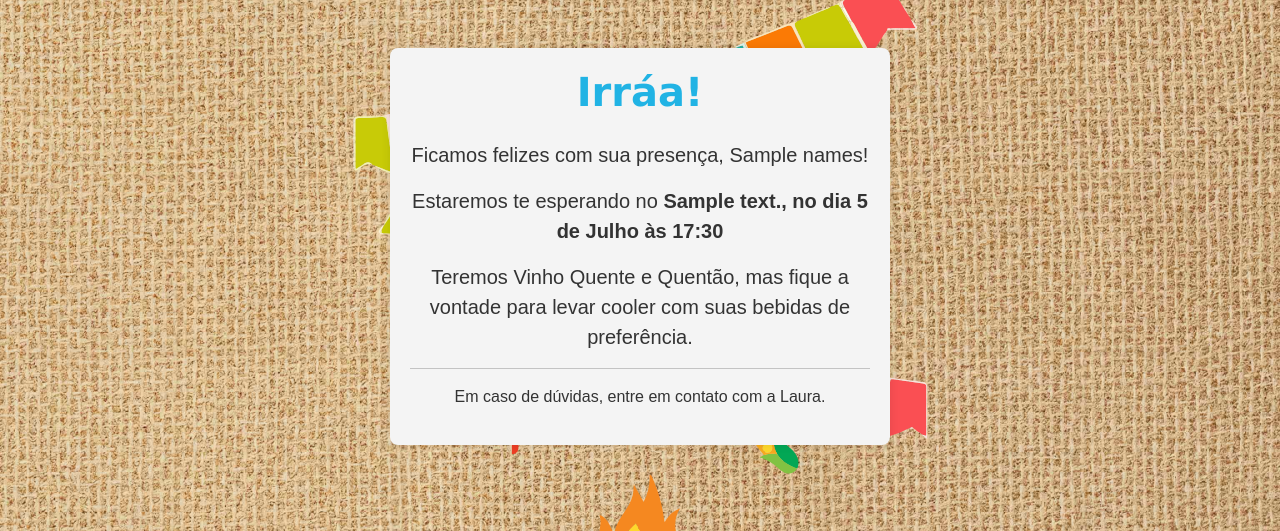
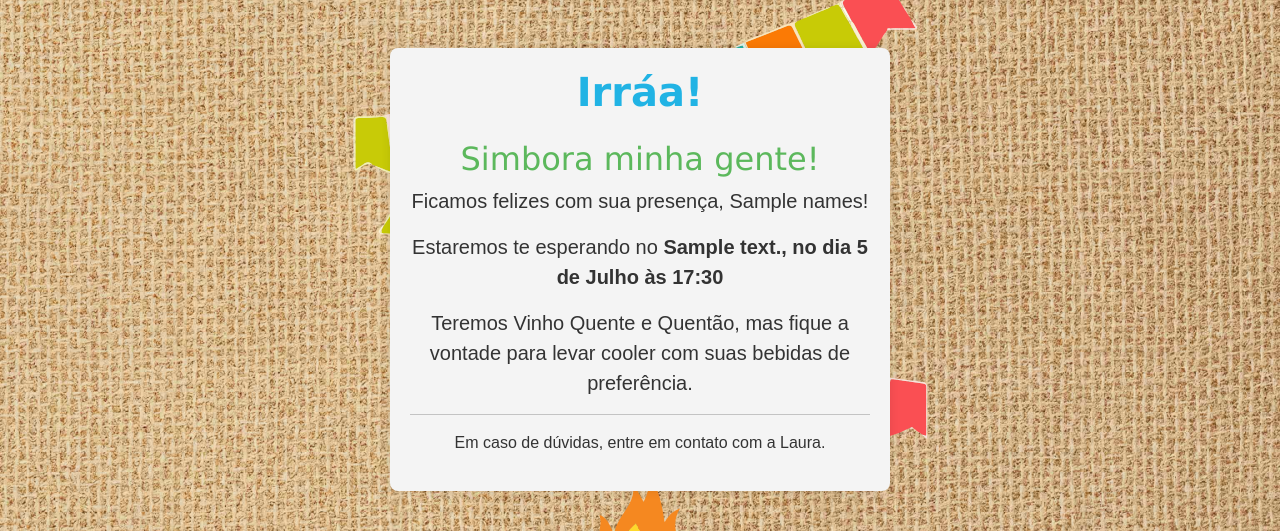
Before and after one commit to yurigalindo/site_festa_junina, a Python web app: template templates/confirmation.html in a window 1280 px wide. Shown: the part 188-719 px from the top of the page. Run offline with Jinja, Linux system fonts and the light colour scheme; the template is opened without the code that fills it: most values are stand-ins (such as "Sample title", 1, 10 or a date in 2020).

Commit message:
design: added sub title to confirmation page

```diff
--- a/templates/confirmation.html
+++ b/templates/confirmation.html
@@ -5,6 +5,7 @@
 {% block content %}
     <div class="container text-center mt-5">
         <h1 class="text-success text-center mb-4">Irráa!</h1>
+        <h2 style="font-family: Verdana, sans-serif; color: #5cb85c;">Simbora minha gente!</h2>
         <p class="fs-5">Ficamos felizes com sua presença, {{ names }}!</p>
         <p class="fs-5">Estaremos te esperando no <strong>{{ event_address if event_address else 'LOCAL A SER DEFINIDO' }}, no dia 5 de Julho às 17:30</strong></p>
         <p class="fs-5">Teremos Vinho Quente e Quentão, mas fique a vontade para levar cooler com suas bebidas de preferência.</p>
```
